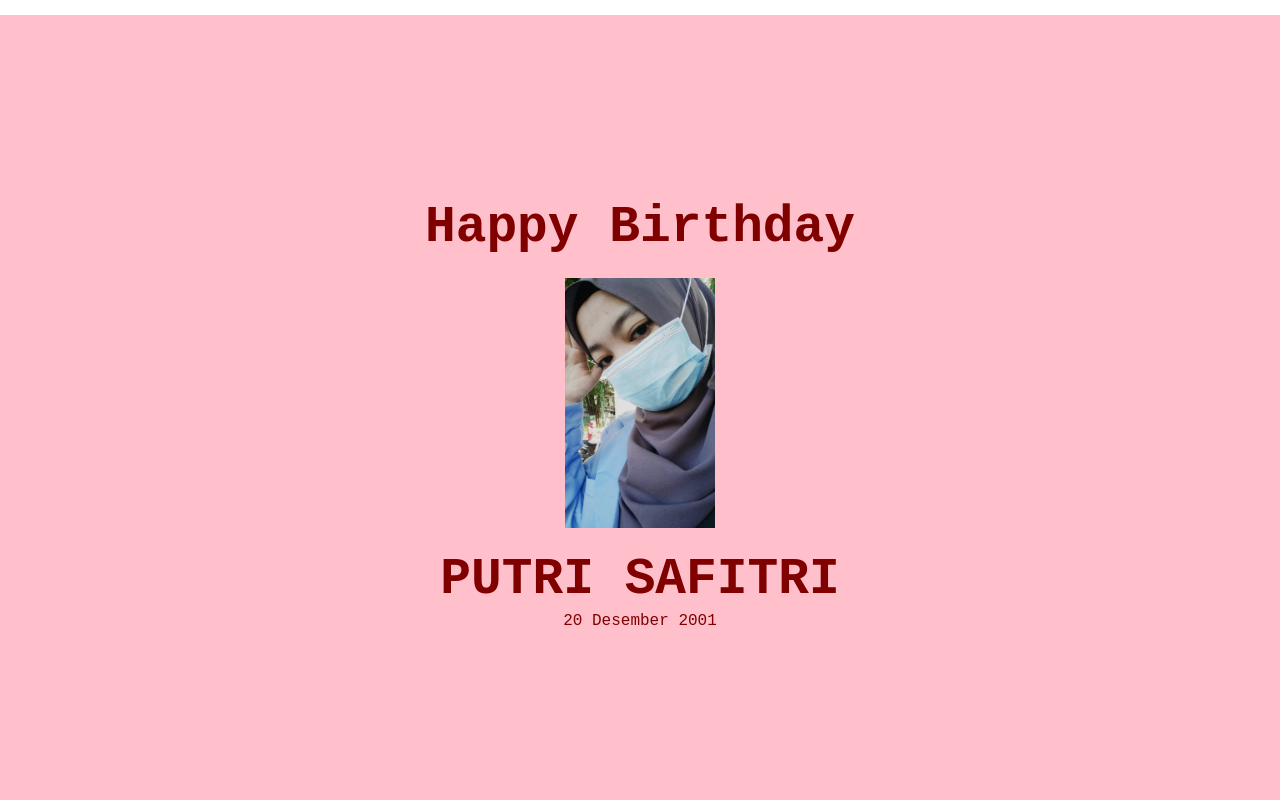
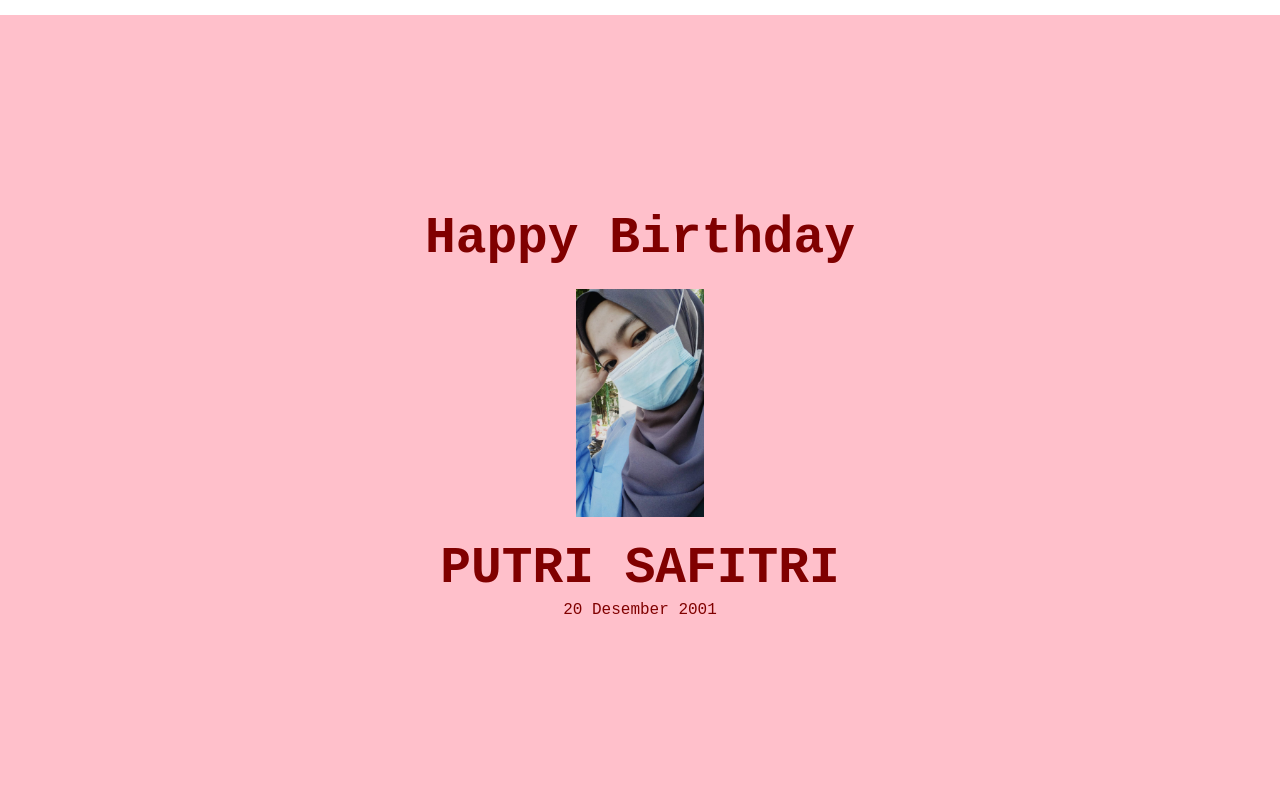
Before and after one commit to trywahyudi/putri-safitri, a plain HTML site: page index.html in a window 1280 px wide. Shown: the top 800 px of the page. Drawn offline with Linux system fonts and the light colour scheme.

Commit message:
Update index.html

```diff
--- a/index.html
+++ b/index.html
@@ -122,7 +122,7 @@
         <img
           src="./img/image.jpg"
           alt="Putri_Safitri"
-          style="width: 150px; height: 250px"
+          style="width: 10%; height: 1000%"
         />
         <div>
           <br />
```
